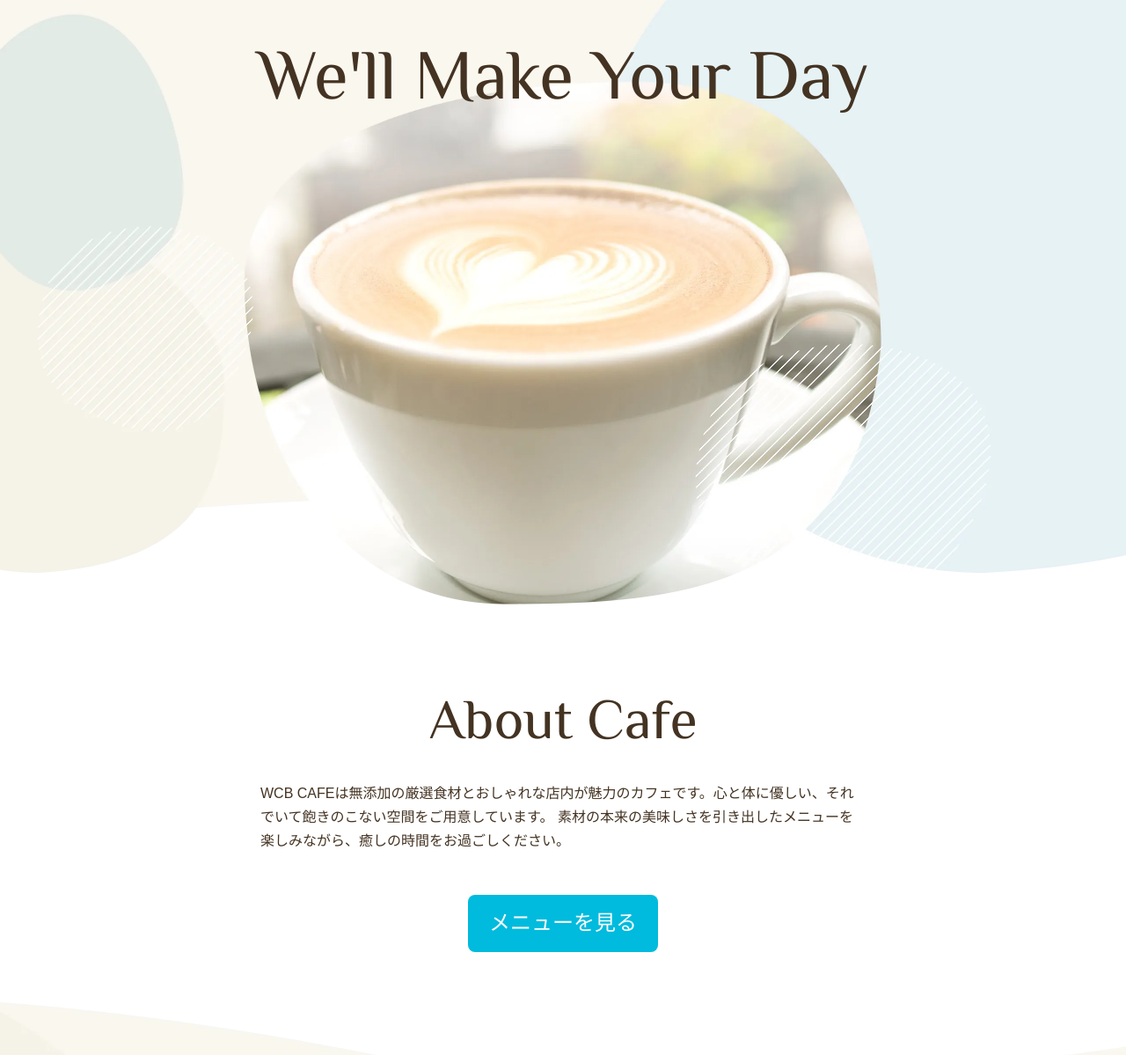
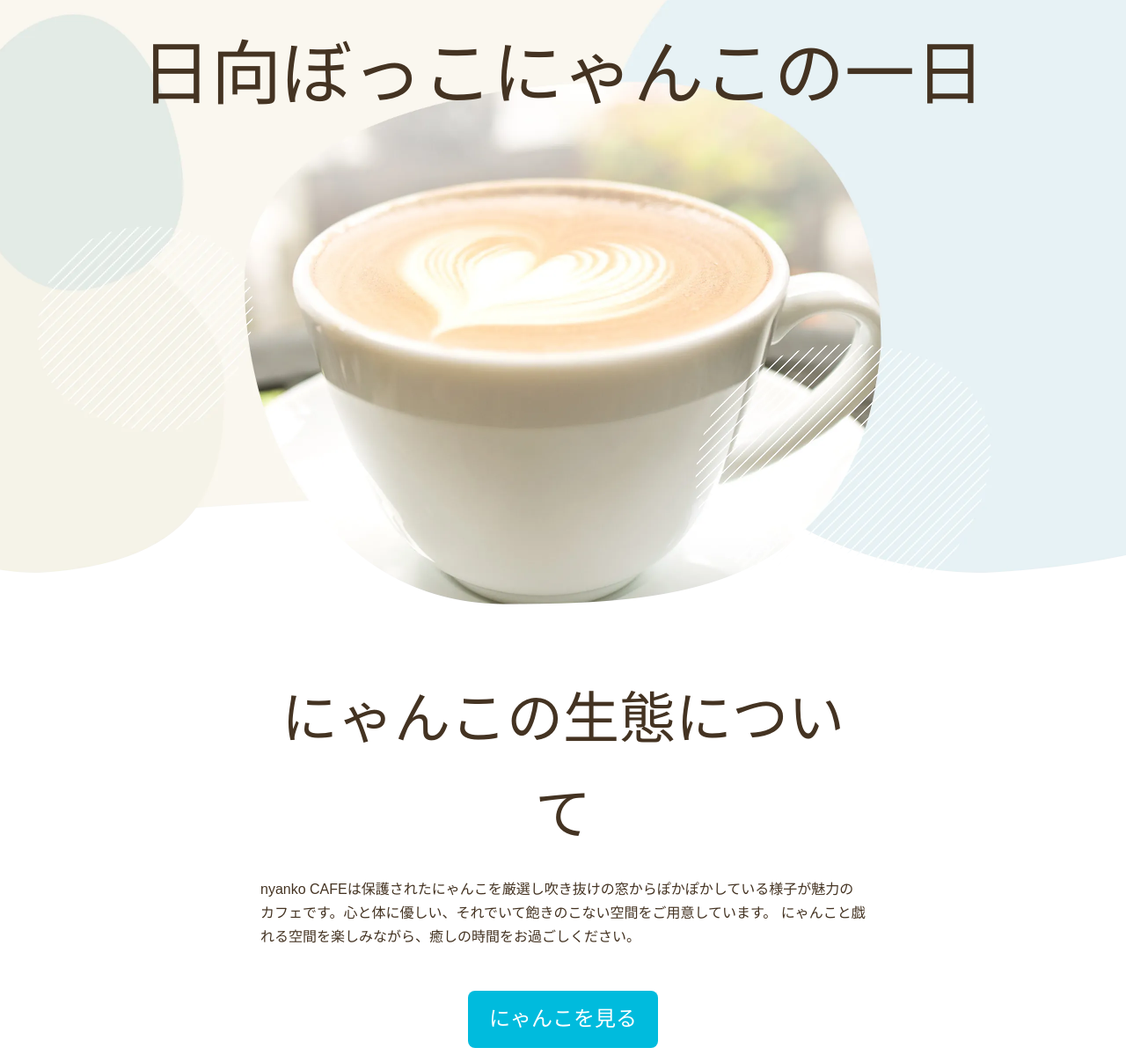
Before and after one commit to shimizuaki6-a11y/test20261127002, a plain HTML site: page index.html in a window 1280 px wide. Shown: the part 101-1300 px from the top of the page at 88% size. Drawn offline with Linux system fonts and the light colour scheme; some packages are replaced by stand-ins of ours.

Commit message:
Add files via upload

```diff
--- a/index.html
+++ b/index.html
@@ -2,8 +2,8 @@
 <html lang="ja">
     <head>
         <meta charset="utf-8">
-        <title>WCB Cafe</title>
-        <meta name="description" content="ブレンドコーヒーとヘルシーなオーガニックフードを提供するカフェ">
+        <title>nyanko CAFE</title>
+        <meta name="description" content="日向でぽかぽかしているにゃんこを提供するカフェテリア">
         <meta name="viewport" content="width=device-width, initial-scale=1">
 
     <!-- ファビコン -->
@@ -35,17 +35,17 @@
                     </ul>
                 </nav>
             </header>
-            <h2 class="page-title font-english">We'll Make Your Day</h2>
+            <h2 class="page-title font-english">日向ぼっこにゃんこの一日</h2>
         </div>
 
         <section class="about">
-            <h3 class="heading-large font-english">About Cafe</h3>
+            <h3 class="heading-large font-english">にゃんこの生態について</h3>
             <p>
-                WCB CAFEは無添加の厳選食材とおしゃれな店内が魅力のカフェです。心と体に優しい、それでいて飽きのこない空間をご用意しています。
-                素材の本来の美味しさを引き出したメニューを楽しみながら、癒しの時間をお過ごしください。
+                nyanko CAFEは保護されたにゃんこを厳選し吹き抜けの窓からぽかぽかしている様子が魅力のカフェです。心と体に優しい、それでいて飽きのこない空間をご用意しています。
+                にゃんこと戯れる空間を楽しみながら、癒しの時間をお過ごしください。
             </p>
             <div class="align-center">
-                <a class="btn" href="menu.html">メニューを見る</a>
+                <a class="btn" href="menu.html">にゃんこを見る</a>
             </div>
         </section>
 
```
